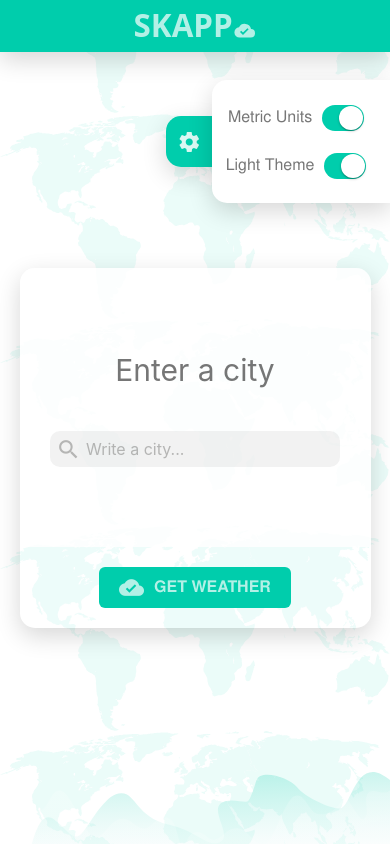
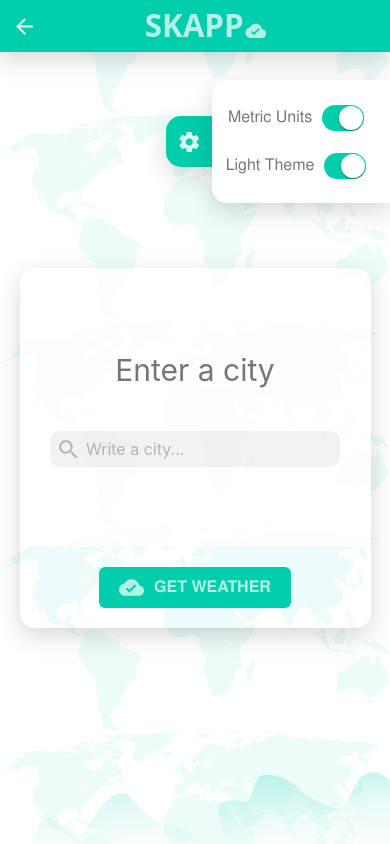
Before and after one commit to ccastanedag/SKAPP, a React (Create React App) app: page / in a window 390 px wide. Built offline with nearby package versions, Linux system fonts and the light colour scheme.

Commit message:
SkappBack responsive rendering

```diff
--- a/src/App.js
+++ b/src/App.js
@@ -34,7 +34,8 @@ class App extends Component {
               <Route exact path='/' component={SkappHome} />
               <Route exact path='/forecast' component={SkappForecast} />
               <Route path='/details' component={SkappDetail} />
-              <Route exact path='/city-not-found' render={() => <SkappError
+              <Route exact path='/city-not-found' render={(props) => <SkappError
+                {...props}
                 icon='youtube_searched_for'
                 messages={{
                   h1: 'OH NO!',
@@ -43,7 +44,9 @@ class App extends Component {
                 }}
                 buttonIcon='cloud_done'
                 buttonText='TRY AGAIN' />} />
-              <Route render={() => <SkappError icon='cloud_off'
+              <Route render={(props) => <SkappError
+                {...props}
+                icon='cloud_off'
                 messages={{
                   h1: 'OOPS!',
                   h2: 'PAGE NOT FOUND',
--- a/src/components/SkappBar/SkappBar.js
+++ b/src/components/SkappBar/SkappBar.js
@@ -5,6 +5,18 @@ import SkappSearchInput from '../SkappSearchInput/SkappSearchInput'
 import SkappButton from '../SkappButton/SkappButton'
 import { Link } from 'react-router-dom'
 import SkappSettingsWidget from '../SkappSettingsWidget/SkappSettingsWidget'
+import { Icon } from '@material-ui/core';
+
+const SkappBack = ({ textBack, iconBack }) => {
+  return (
+    <div>
+      <div className={styles.backMobile}>
+        <Icon className={styles.iconBack} style={{ fontSize: 25 }}>{iconBack}</Icon>
+      </div>
+      <div className={styles.backDesktop}>{textBack}</div>
+    </div>
+  )
+}
 
 class SkappBar extends Component {
   state = {
@@ -23,19 +35,26 @@ class SkappBar extends Component {
     });
   }
 
+  backToHome = () => {
+    this.props.history.push('/');
+  }
+
   render() {
     return (
       <div className={styles.bar}>
-        <div className={styles.logoBox}>
-          <img src={SkappLogo} alt='Skapp Logo' />
+        <SkappBack textBack='BACK' iconBack='arrow_back' />
+        <div className={styles.logoBoxContainer}>
+          <div className={styles.logoBox} onClick={this.backToHome}>
+            <img src={SkappLogo} alt='Skapp Logo' />
+          </div>
         </div>
-        <form className={styles}>
+        <form className={styles.SkappBar}>
           <SkappSearchInput
             value={this.state.cityName}
             onChange={this.handleChange} />
           {
             <Link to={{ pathname: '/forecast', search: '?city=' + this.state.cityName }}>
-              <SkappButton text='GET WEATHER' iconName='cloud_done' onClick={this.resetInput}/>
+              <SkappButton text='GET WEATHER' iconName='cloud_done' onClick={this.resetInput} />
             </Link>
           }
         </form>
--- a/src/components/SkappBar/SkappBar.module.scss
+++ b/src/components/SkappBar/SkappBar.module.scss
@@ -6,7 +6,8 @@
 .bar {
   @include SkappShadow();
   display: flex;
-  justify-content: center;
+  justify-content: right;
+  align-items: center;
   background-color: $primary-color;
   height: $bar-height-small;
   @media screen and (min-width: $break-medium) {
@@ -14,20 +15,34 @@
     height: $bar-height-medium;
   }
   @media screen and (min-width: $break-extra-large) {
-    justify-content: space-between;
+    justify-content: flex-start;
     height: $bar-height-extra-large;
   }
 }
-
+.logoBoxContainer{
+  flex:1;
+  display:flex;
+  justify-content: center;
+  align-items: center;
+  @media screen and (min-width:$break-extra-large){
+    order:-1;
+    flex:inherit;
+    justify-content: flex-start;
+  }
+}
 .logoBox {
+  flex:1;
   display: flex;
   justify-content: center;
+  margin-left: -1em;
+  cursor: pointer;
   img {
     width: pixelsToEms(120);
   }
   @media screen and (min-width: $break-medium) {
     @include SkappShadow();
     @include SkappRadius(0px, 0px, 50px, 50px);
+    flex:none;
     background-color: $primary-color;
     height: pixelsToEms(85);
     width: pixelsToEms(258);
@@ -40,10 +55,45 @@
   }
 }
 
-form {
+form.SkappBar {
   display: none;
   @media screen and (min-width: $break-extra-large) {
     display:flex;
     align-items: center;
+    margin-left:auto;
   }
 }
+
+/*
+*   SkappBack Style
+*/
+
+.backDesktop{
+  display:none;
+  @media screen and (min-width:$break-extra-large){
+    display:block;
+    margin-left:2.5em;
+    font-family: 'NimbusSanL';
+    font-size: pixelsToEms(18);
+    color:$primary-color;
+    cursor: pointer;
+  }
+}
+
+.backMobile {
+  display:flex;
+  justify-content: center;
+  align-self: center;
+  margin-left:0.75em;
+  @media screen and (min-width:$break-extra-large){
+    display:none;
+  }
+}
+
+.iconBack{
+  color:$white-transparent-opaque;
+  @media screen and (min-width:$break-medium)
+  {
+    color: $primary-color;
+  }
+}
--- a/src/components/SkappButton/SkappButton.module.scss
+++ b/src/components/SkappButton/SkappButton.module.scss
@@ -13,6 +13,7 @@
   text-transform: uppercase;
   padding: 0.5em 1.25em;
   margin: 1.25em;
+  cursor: pointer;
   &:hover {
     background-color: darken($color: $primary-color, $amount: 1%);
   }
--- a/src/components/SkappDetail/SkappDetail.js
+++ b/src/components/SkappDetail/SkappDetail.js
@@ -20,6 +20,9 @@ export class SkappDetail extends Component {
         isLocationStateValid: true
       });
     }
+  }
+  backToForecast = () => {
+    this.props.history.goBack();
   }
   state = {
     isLocationStateValid: false
@@ -65,7 +68,7 @@ export class SkappDetail extends Component {
               <h3>{humidity}%</h3>
             </div>
             <div className={styles.backButtonContainer}>
-              <SkappButton iconName='search' text='BACK TO FORECAST' />
+              <SkappButton iconName='search' text='BACK TO FORECAST' onClick={this.backToForecast} />
             </div>
           </div>
         </div>)}
--- a/src/components/SkappError/SkappError.js
+++ b/src/components/SkappError/SkappError.js
@@ -3,6 +3,7 @@ import PropTypes from 'prop-types'
 import SkappButton from '../SkappButton/SkappButton'
 import styles from './SkappError.module.scss'
 import Icon from '@material-ui/core/Icon'
+import { Link } from '@material-ui/core';
 
 export class SkappError extends Component {
   static propTypes = {
@@ -15,6 +16,10 @@ export class SkappError extends Component {
     buttonIcon: PropTypes.string.isRequired,
     buttonText: PropTypes.string.isRequired
   }
+
+backToHome = () => {
+  this.props.history.push('/');
+}
 
   render() {
     const { icon, messages, buttonIcon, buttonText } = this.props;
@@ -31,7 +36,7 @@ export class SkappError extends Component {
           <div className={styles.h3}>
             {messages.h3}
           </div>
-          <SkappButton iconName={buttonIcon} text={buttonText} />
+            <SkappButton iconName={buttonIcon} text={buttonText} onClick={this.backToHome} />
         </div>
       </div>
     )
```
